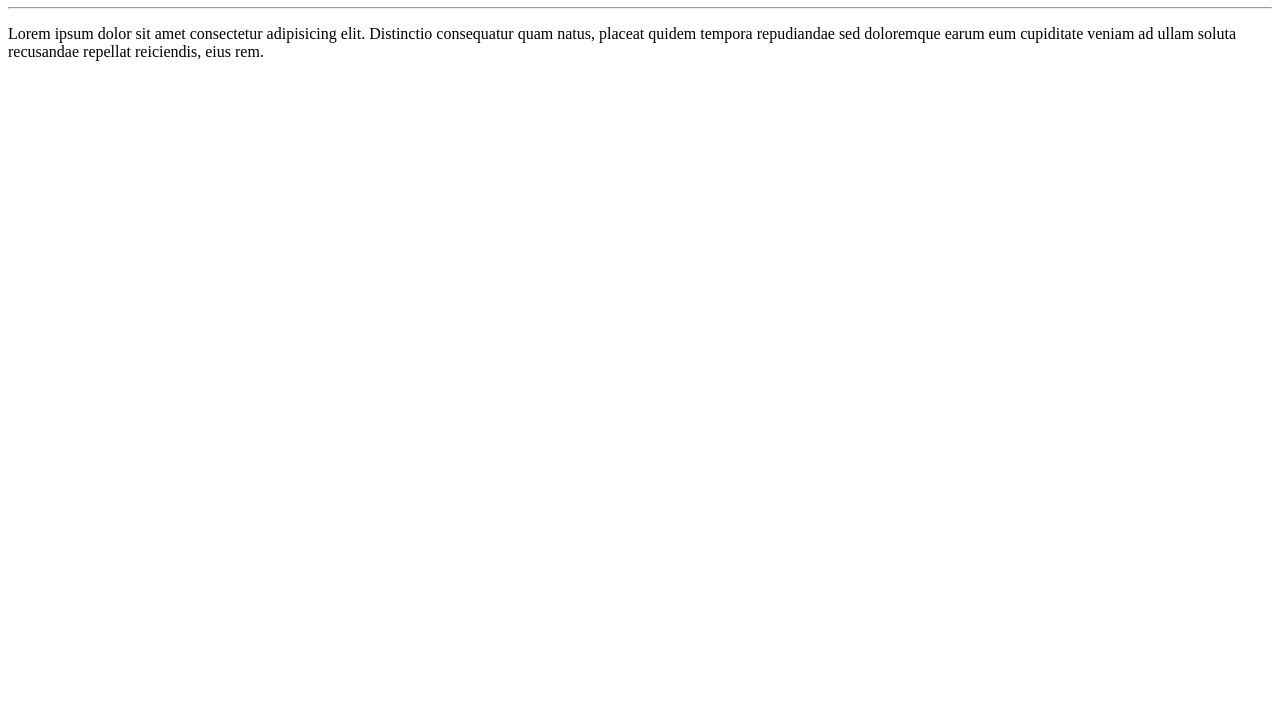
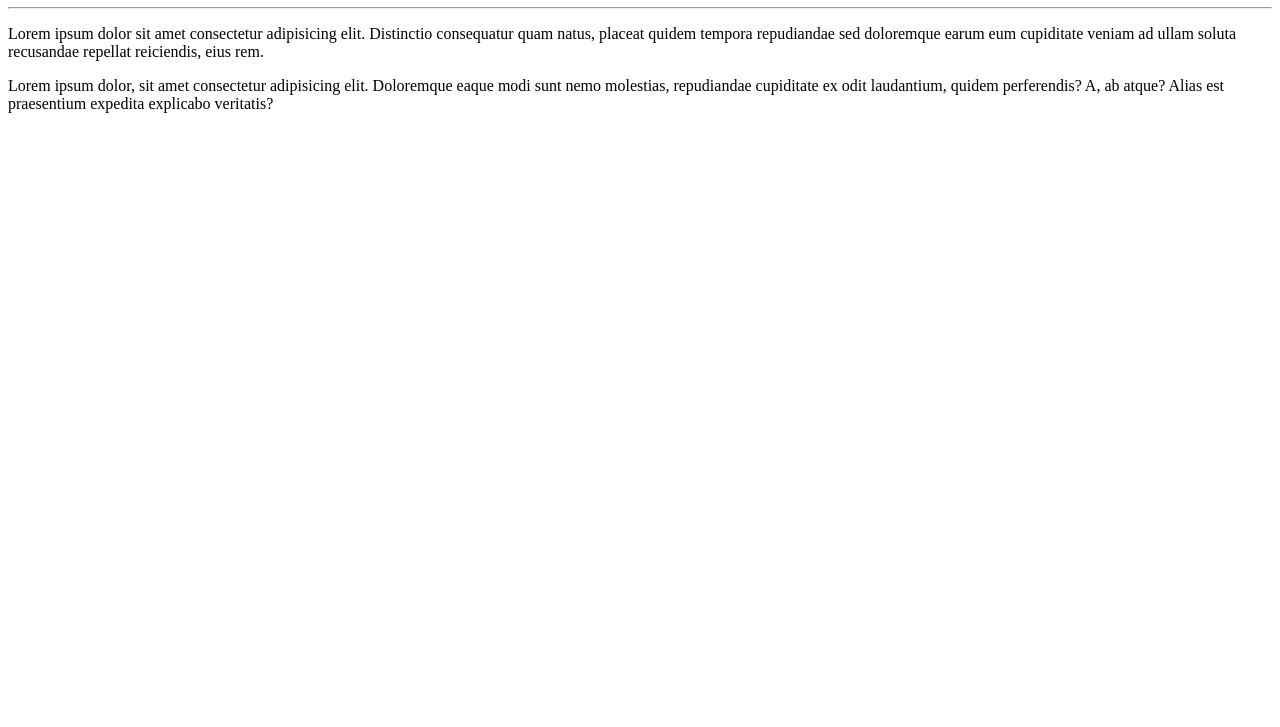
Before and after one commit to Lkaenna/Ola-Mundo, a plain HTML site: page site-exemplo/index.html in a window 1280 px wide. Shown: the part 73-800 px from the top of the page. Drawn offline with Linux system fonts and the light colour scheme.

Commit message:
Teste adicão de paragrafo

```diff
--- a/site-exemplo/index.html
+++ b/site-exemplo/index.html
@@ -9,6 +9,6 @@
     <h1>Hello</h1>
     <hr>
     <p>Lorem ipsum dolor sit amet consectetur adipisicing elit. Distinctio consequatur quam natus, placeat quidem tempora repudiandae sed doloremque earum eum cupiditate veniam ad ullam soluta recusandae repellat reiciendis, eius rem.</p>
-
+    <p>Lorem ipsum dolor, sit amet consectetur adipisicing elit. Doloremque eaque modi sunt nemo molestias, repudiandae cupiditate ex odit laudantium, quidem perferendis? A, ab atque? Alias est praesentium expedita explicabo veritatis?</p>
 </body>
 </html>
```
